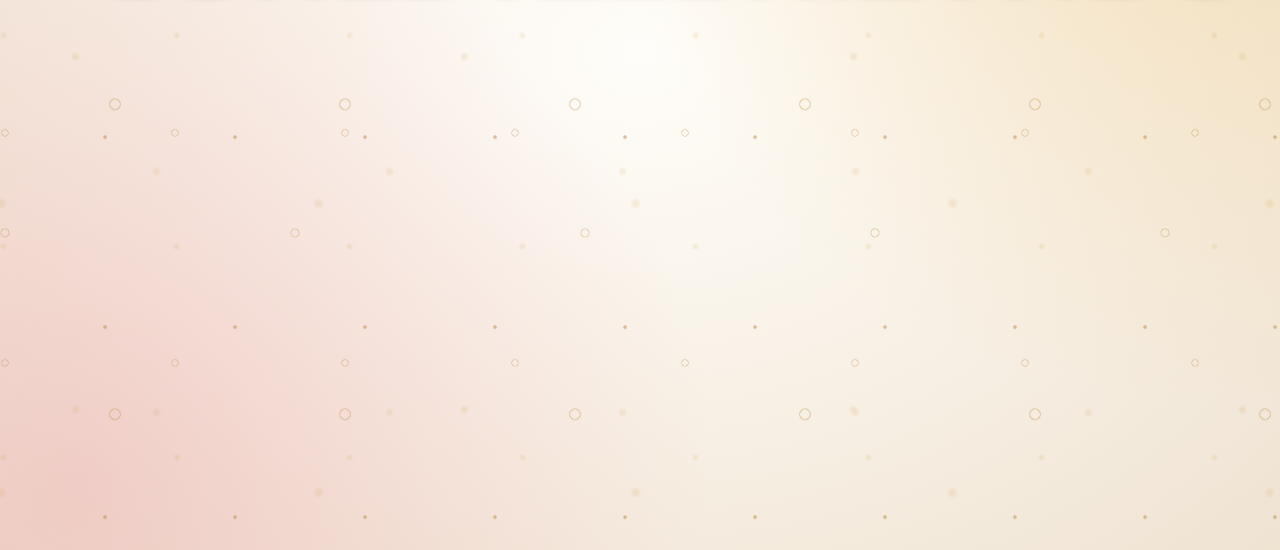
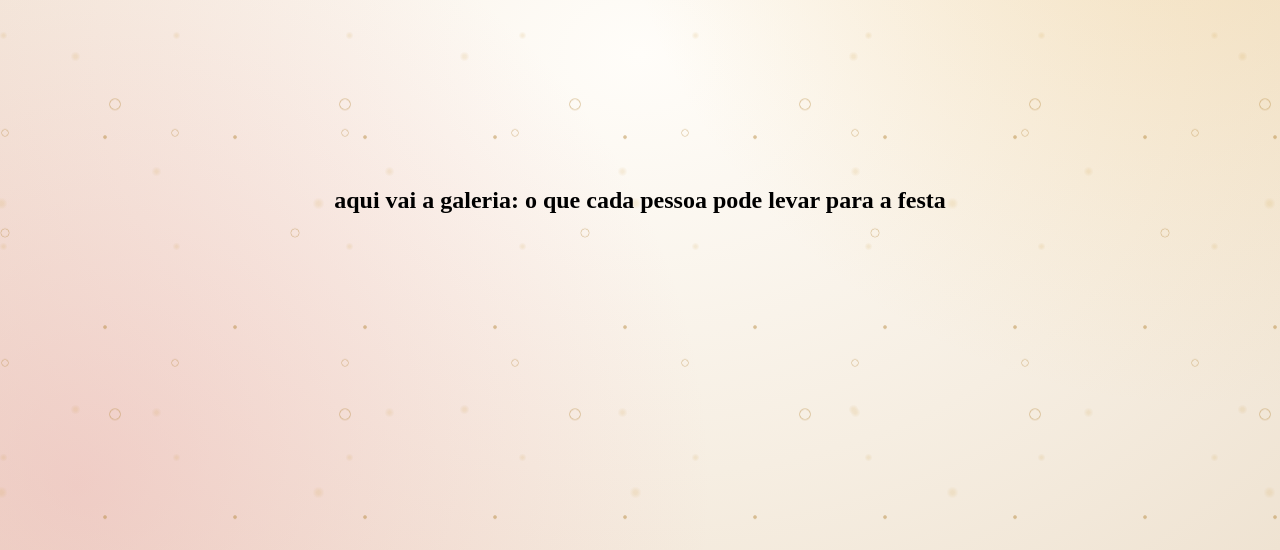
Before and after one commit to MaykInvest/Party-website, a plain HTML site: page index.html in a window 1280 px wide. Shown: the part 250-800 px from the top of the page. Drawn offline with Linux system fonts and the light colour scheme.

Commit message:
adicionei um h2 na linha 28.

```diff
--- a/index.html
+++ b/index.html
@@ -25,7 +25,7 @@
 
     <main>
         <section>
-            <!-- aqui vai a galeria: o que cada pessoa pode levar para a festa -->
+            <h2>aqui vai a galeria: o que cada pessoa pode levar para a festa</h2>
         </section>
     </main>
 
```
